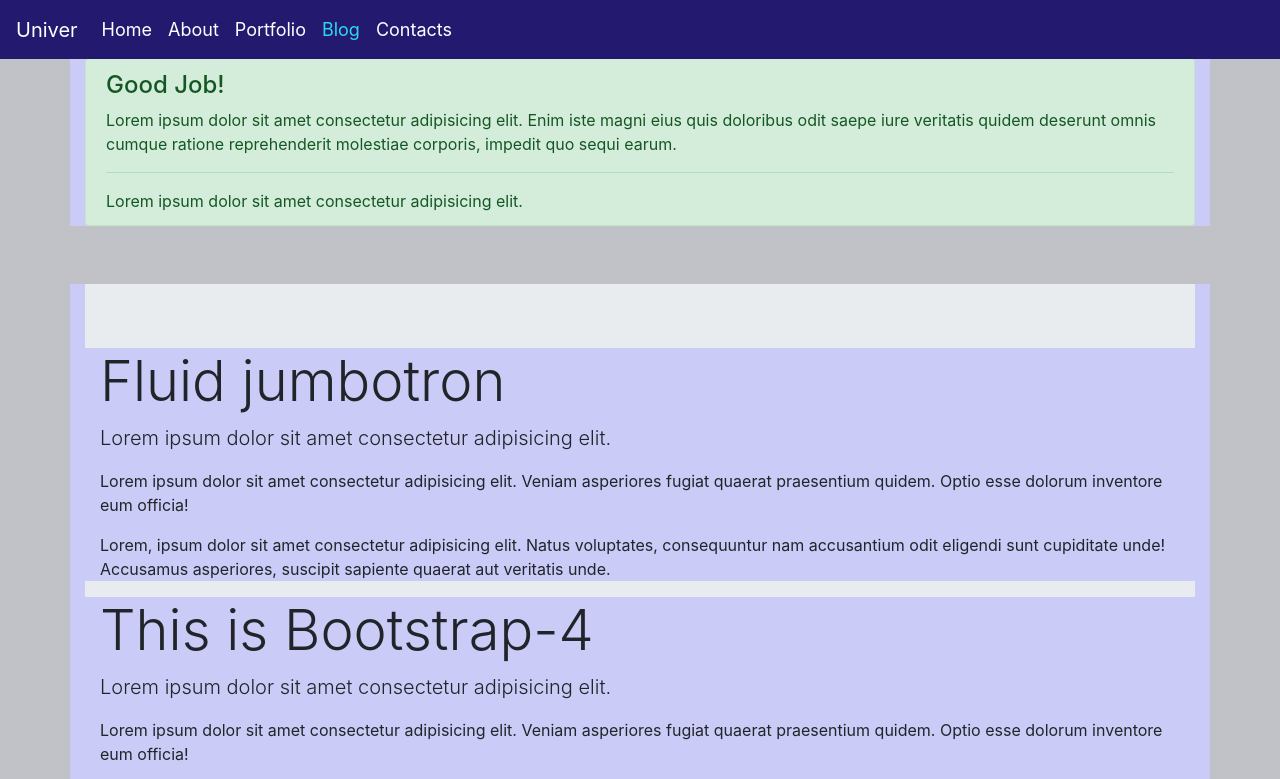
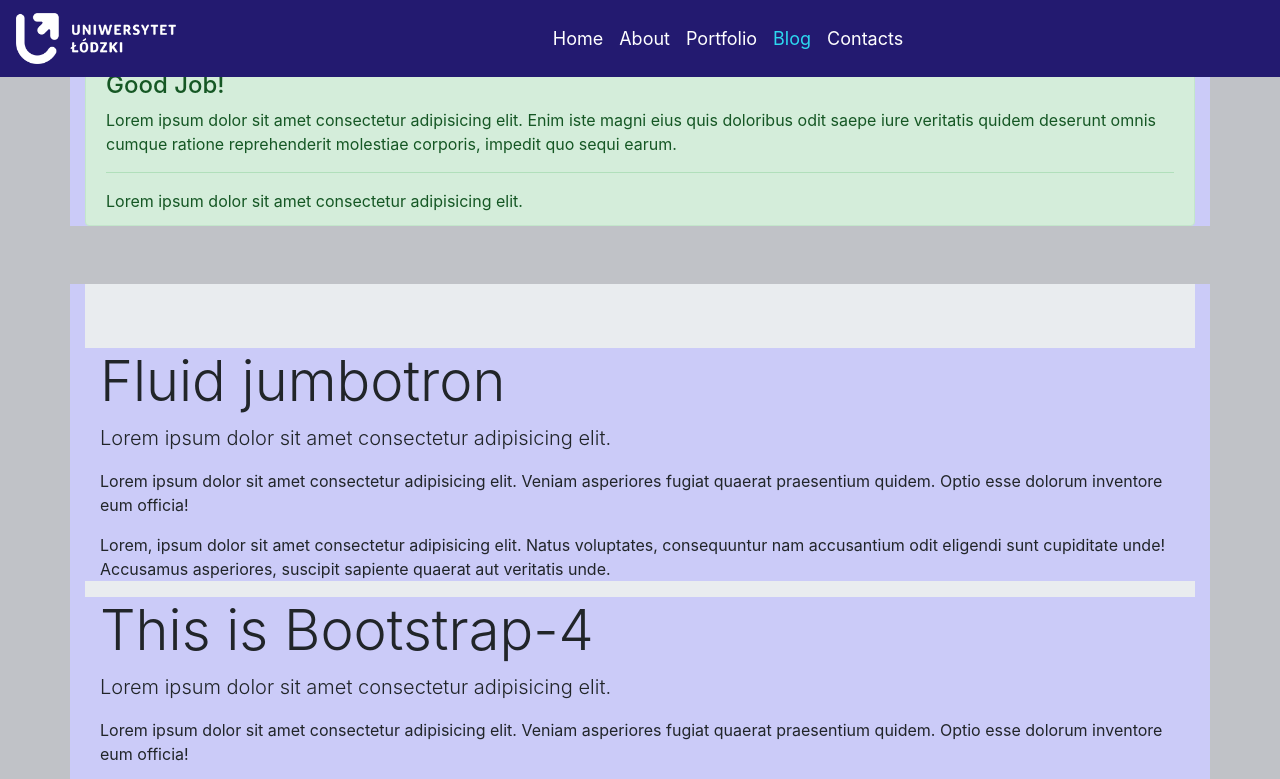
Before and after one commit to coderman19/testpage, a plain HTML site: page blog.html in a window 1280 px wide. Shown: the top 779 px of the page. Drawn offline with nearby package versions, Linux system fonts and the light colour scheme.

Commit message:
change file css, add new rule. change navbar menu.

```diff
--- a/blog.html
+++ b/blog.html
@@ -13,7 +13,7 @@
 
     <!-- nav-bar -->
     <nav class="navbar navbar-expand-lg fixed-top navbar-light bg-light">
-        <a class="navbar-brand" href="#">Univer</a>
+        <a class="navbar-brand" href="http://filolog.uni.lodz.pl/" target="_blank"><img src="image/icons/logo_ul_nowe.png" alt="" width="160"></a>
         <button class="navbar-toggler" type="button" data-toggle="collapse" data-target="#navbarNavAltMarkup" aria-controls="navbarNavAltMarkup" aria-expanded="false" aria-label="Toggle navigation">
           <span class="navbar-toggler-icon"></span>
         </button>
--- a/css/style.css
+++ b/css/style.css
@@ -17,6 +17,10 @@ body {
     background-color: #231a70!important;
 }
 
+.navbar-nav {
+    margin: 0 auto;
+}
+
 
 /* .navbar-nav {
     margin-right: 50px;
@@ -32,7 +36,7 @@ a {
 }
 
 a:hover {
-    color: rgb(152, 190, 197);
+    color: rgb(115, 182, 226)!important;
 }
 
 
```
Also changed, not shown: about.html (+1 -1 lines), contacts.html (+1 -1 lines), index.html (+1 -1 lines), portfolio.html (+1 -1 lines).
